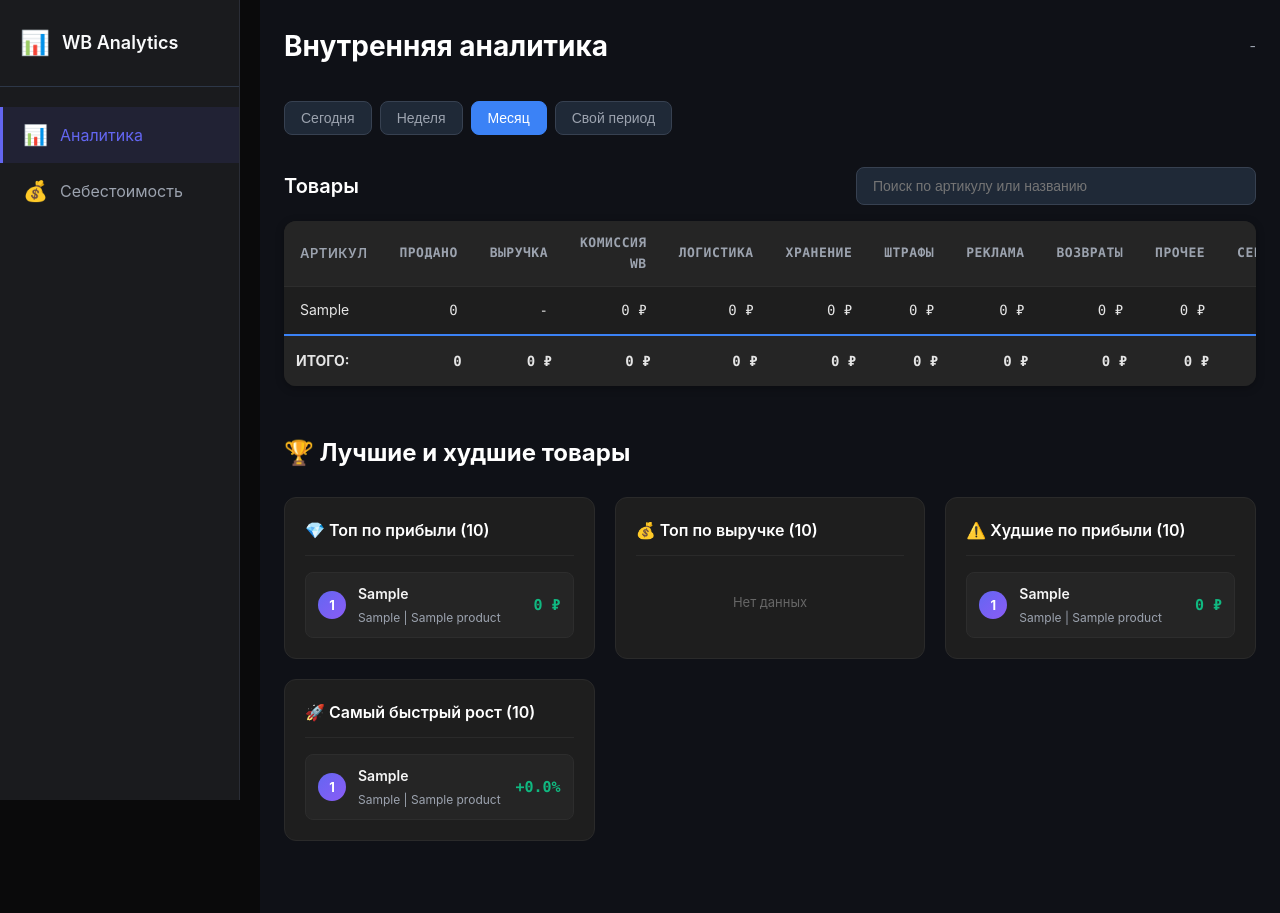
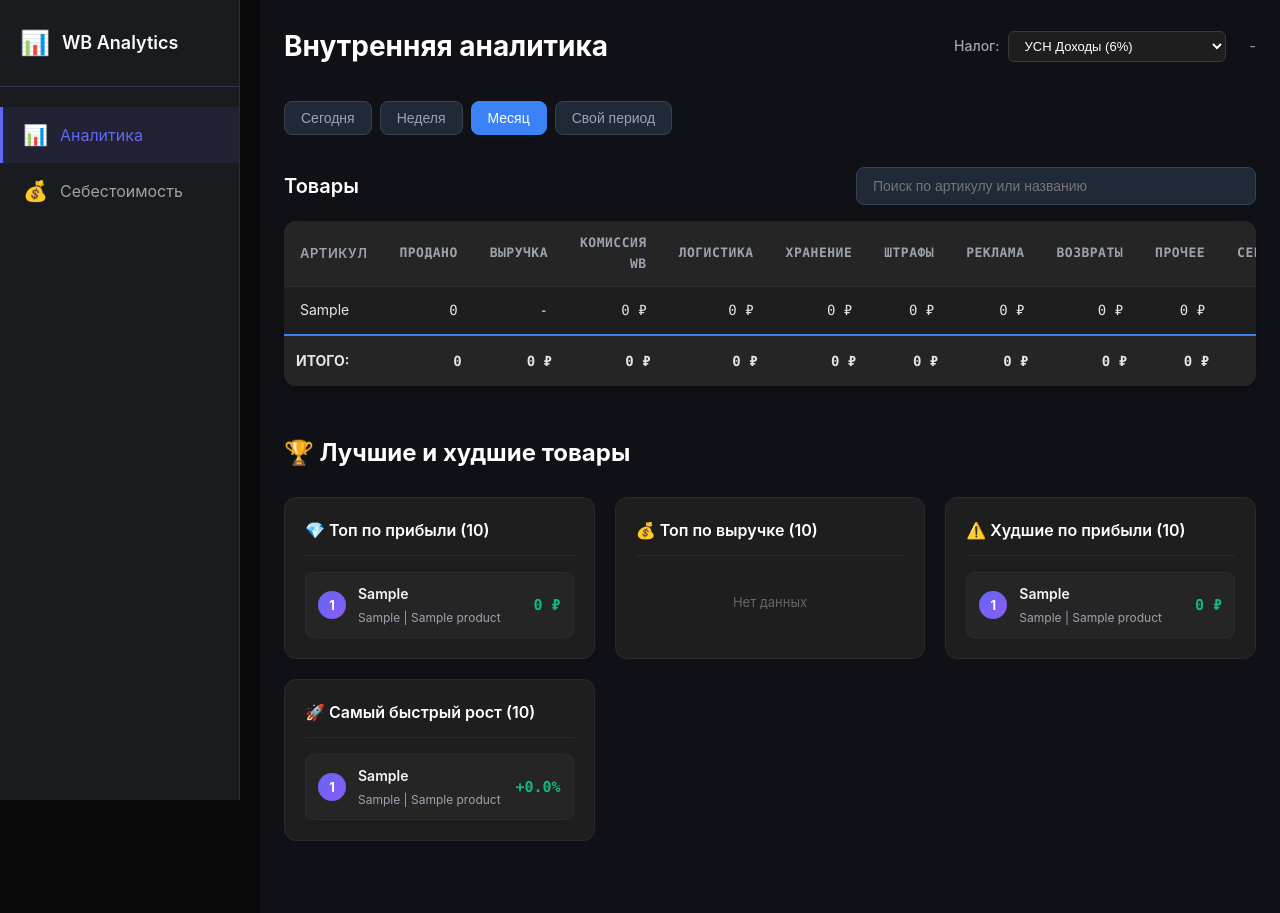
Before and after one commit to figarotut777/claude, a Flask app: page / in a window 1280 px wide. Run offline with Flask 3, Linux system fonts and the light colour scheme; data comes from the database, SQL or seed files in the repository; tables that the repository leaves empty hold one stand-in row (values such as "Sample post").

Commit message:
Критические исправления и добавление налога
🐛 ИСПРАВЛЕНО:
1. Баг "Свой период" не работал - исправлены параметры API (start/end вместо custom_start/custom_end)
2. Периоды теперь календарные как в WB личном кабинете:
   - Неделя: с понедельника текущей недели до сегодня
   - Месяц: с 1 числа текущего месяца до сегодня
   (Раньше было "последние 7/30 дней")

✅ ДОБАВЛЕНО:
1. Колонка "Налог" в таблице с расчётом по каждому товару
2. Выбор процента налога в header дашборда:
   - Без налога (0%)
   - УСН Доходы (6%)
   - УСН Доходы-Расходы (15%)
   - ОСН (20%)
3. Налог включен в строку ИТОГО
4. Налог передаётся из API (поле 'tax' в summary)

📊 Теперь прибыль считается точно:
Прибыль = Выручка - Комиссия - Логистика - Хранение - Штрафы
          - Реклама - Возвраты - Прочее - Себестоимость - НАЛОГ

```diff
--- a/wb_analytics/src/services/analytics.py
+++ b/wb_analytics/src/services/analytics.py
@@ -44,17 +44,20 @@ class AnalyticsService:
         now = datetime.now()
 
         if period == 'today':
-            # Для "сегодня" берём начало дня и текущий момент
+            # Для "сегодня" берём начало дня и конец дня
             start_date = now.replace(hour=0, minute=0, second=0, microsecond=0)
             end_date = now.replace(hour=23, minute=59, second=59, microsecond=999999)
 
         elif period == 'week':
-            start_date = now - timedelta(days=7)
-            end_date = now
+            # Текущая календарная неделя (с понедельника до сегодня)
+            weekday = now.weekday()  # 0 = понедельник, 6 = воскресенье
+            start_date = (now - timedelta(days=weekday)).replace(hour=0, minute=0, second=0, microsecond=0)
+            end_date = now.replace(hour=23, minute=59, second=59, microsecond=999999)
 
         elif period == 'month':
-            start_date = now - timedelta(days=30)
-            end_date = now
+            # Текущий календарный месяц (с 1 числа до сегодня)
+            start_date = now.replace(day=1, hour=0, minute=0, second=0, microsecond=0)
+            end_date = now.replace(hour=23, minute=59, second=59, microsecond=999999)
 
         elif period == 'all':
             # За всё время - с момента начала данных WB API (29.01.2024)
@@ -503,6 +506,7 @@ class AnalyticsService:
                 'ads': round(total_ads, 2),
                 'returns': round(total_returns, 2),
                 'other': round(total_other, 2),
+                'tax': round(tax, 2),
                 'buyout_percent': buyout_percent,
                 'dos_14': dos_14,
                 'stock_qty': stock_qty,
--- a/wb_analytics/static/css/dashboard.css
+++ b/wb_analytics/static/css/dashboard.css
@@ -110,6 +110,45 @@ body {
     font-size: 28px;
     font-weight: 700;
     color: #ffffff;
+}
+
+.header-right {
+    display: flex;
+    align-items: center;
+    gap: 24px;
+}
+
+.tax-selector {
+    display: flex;
+    align-items: center;
+    gap: 8px;
+}
+
+.tax-selector label {
+    font-size: 14px;
+    color: #9ca3af;
+    font-weight: 500;
+}
+
+.tax-select {
+    padding: 6px 12px;
+    background: #1e1e1e;
+    border: 1px solid #3a3a3a;
+    border-radius: 6px;
+    color: #fff;
+    font-size: 13px;
+    cursor: pointer;
+    transition: all 0.2s;
+}
+
+.tax-select:hover {
+    border-color: #3b82f6;
+}
+
+.tax-select:focus {
+    outline: none;
+    border-color: #3b82f6;
+    box-shadow: 0 0 0 2px rgba(59, 130, 246, 0.1);
 }
 
 .last-sync {
--- a/wb_analytics/static/js/dashboard.js
+++ b/wb_analytics/static/js/dashboard.js
@@ -39,7 +39,7 @@ async function loadData(period = 'month', customStart = null, customEnd = null)
         let url = `/api/dashboard?period=${period}`;
 
         if (period === 'custom' && customStart && customEnd) {
-            url += `&custom_start=${customStart}&custom_end=${customEnd}`;
+            url += `&start=${customStart}&end=${customEnd}`;
         }
 
         const response = await fetch(url);
@@ -70,7 +70,7 @@ async function loadData(period = 'month', customStart = null, customEnd = null)
     } catch (error) {
         console.error('Ошибка загрузки данных:', error);
         document.getElementById('productsTable').innerHTML = `
-            <tr><td colspan="13" class="loading" style="color: #ef4444;">
+            <tr><td colspan="14" class="loading" style="color: #ef4444;">
                 Ошибка загрузки данных. Проверьте подключение к серверу.
             </td></tr>
         `;
@@ -82,7 +82,7 @@ function renderProducts(products) {
     const tbody = document.getElementById('productsTable');
 
     if (!products || products.length === 0) {
-        tbody.innerHTML = '<tr><td colspan="13" class="loading">Нет данных за выбранный период</td></tr>';
+        tbody.innerHTML = '<tr><td colspan="14" class="loading">Нет данных за выбранный период</td></tr>';
         document.getElementById('productsFooter').style.display = 'none';
         return;
     }
@@ -99,6 +99,7 @@ function renderProducts(products) {
         returns: 0,
         other: 0,
         cogs: 0,
+        tax: 0,
         profit: 0
     };
 
@@ -119,6 +120,7 @@ function renderProducts(products) {
         totals.returns += product.returns || 0;
         totals.other += product.other || 0;
         totals.cogs += product.cogs || 0;
+        totals.tax += product.tax || 0;
         totals.profit += profit;
 
         return `
@@ -134,6 +136,7 @@ function renderProducts(products) {
                 <td class="col-number">${formatCurrency(product.returns)}</td>
                 <td class="col-number">${formatCurrency(product.other)}</td>
                 <td class="col-number">${formatCurrency(product.cogs)}</td>
+                <td class="col-number">${formatCurrency(product.tax)}</td>
                 <td class="col-number ${profitClass}">${formatCurrency(profit)}</td>
                 <td class="col-number">${roi}</td>
             </tr>
@@ -152,6 +155,7 @@ function renderProducts(products) {
     document.getElementById('totalReturns').textContent = formatCurrency(totals.returns);
     document.getElementById('totalOther').textContent = formatCurrency(totals.other);
     document.getElementById('totalCogs').textContent = formatCurrency(totals.cogs);
+    document.getElementById('totalTax').textContent = formatCurrency(totals.tax);
 
     const totalProfitCell = document.getElementById('totalProfit');
     totalProfitCell.textContent = formatCurrency(totals.profit);
--- a/wb_analytics/templates/dashboard.html
+++ b/wb_analytics/templates/dashboard.html
@@ -30,7 +30,18 @@
     <main class="content">
         <header class="header">
             <h1>Внутренняя аналитика</h1>
-            <span class="last-sync" id="lastSync">-</span>
+            <div class="header-right">
+                <div class="tax-selector">
+                    <label for="taxRate">Налог:</label>
+                    <select id="taxRate" class="tax-select">
+                        <option value="0">Без налога (0%)</option>
+                        <option value="0.06" selected>УСН Доходы (6%)</option>
+                        <option value="0.15">УСН Доходы-Расходы (15%)</option>
+                        <option value="0.20">ОСН (20%)</option>
+                    </select>
+                </div>
+                <span class="last-sync" id="lastSync">-</span>
+            </div>
         </header>
 
         <!-- Фильтры периодов -->
@@ -74,13 +85,14 @@
                             <th class="col-number">Возвраты</th>
                             <th class="col-number">Прочее</th>
                             <th class="col-number">Себестоимость</th>
+                            <th class="col-number">Налог</th>
                             <th class="col-number profit-col">Прибыль</th>
                             <th class="col-number">ROI %</th>
                         </tr>
                     </thead>
                     <tbody id="productsTable">
                         <tr>
-                            <td colspan="13" class="loading">Загрузка...</td>
+                            <td colspan="14" class="loading">Загрузка...</td>
                         </tr>
                     </tbody>
                     <tfoot id="productsFooter" style="display: none;">
@@ -96,6 +108,7 @@
                             <td class="col-number" id="totalReturns">-</td>
                             <td class="col-number" id="totalOther">-</td>
                             <td class="col-number" id="totalCogs">-</td>
+                            <td class="col-number" id="totalTax">-</td>
                             <td class="col-number profit-col" id="totalProfit">-</td>
                             <td class="col-number">-</td>
                         </tr>
```
